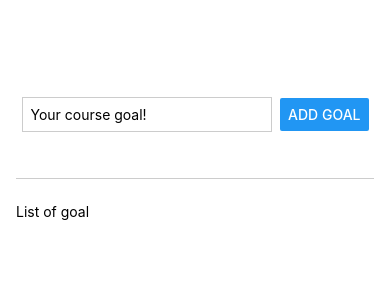
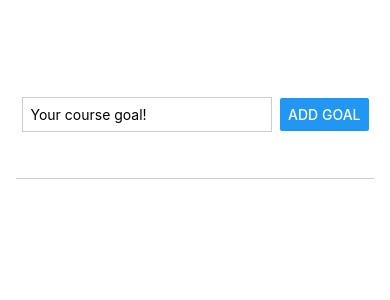
Before and after one commit to OveR1st/my-native-goal, a React Native app: screen / in a window 390 px wide. Shown: the top 300 px of the page. Built offline with nearby package versions, Linux system fonts and the light colour scheme.

Commit message:
(init) render goalList

```diff
--- a/src/features/goal-add/ui/listView.tsx
+++ b/src/features/goal-add/ui/listView.tsx
@@ -6,7 +6,7 @@ export const ListView = () => {
 
   return (
     <>
-      <GoalList />
+      <GoalList goalsList={goalsList} />
     </>
   )
 }
--- a/src/shared/ui/goal_list.tsx
+++ b/src/shared/ui/goal_list.tsx
@@ -1,9 +1,15 @@
 import { StyleSheet, Text, View } from 'react-native'
 
-export const GoalList = () => {
+interface IGoalListProps {
+  goalsList: string[]
+}
+
+export const GoalList: React.FC<IGoalListProps> = ({ goalsList }) => {
   return (
     <View style={styles.goalsContainer}>
-      <Text>List of goal</Text>
+      {goalsList.map((goal, i) => {
+        return <Text key={i}>{goal}</Text>
+      })}
     </View>
   )
 }
```
